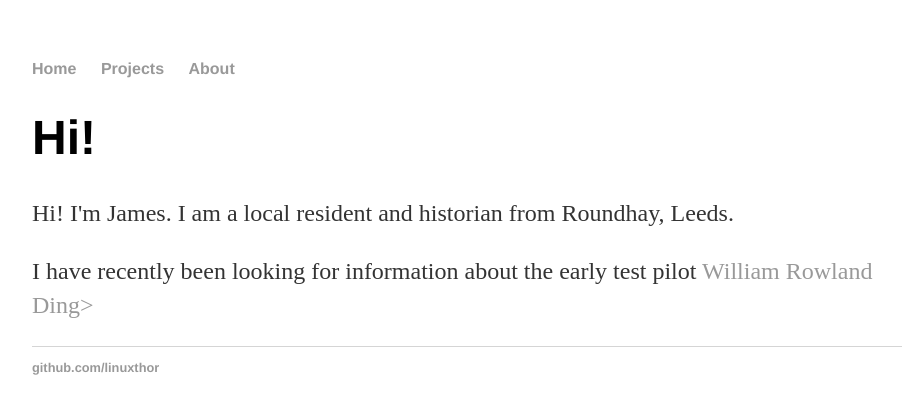
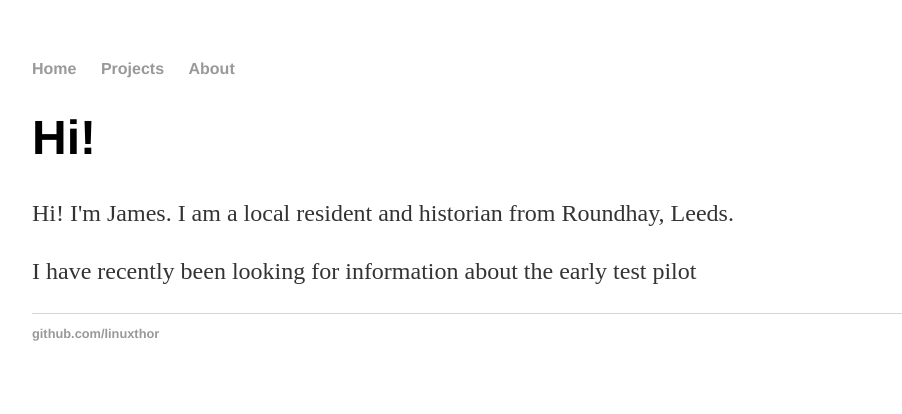
Before and after one commit to linuxthor/linuxthor.github.io, a Jekyll site: the page built from about/index.html, in a window 1280 px wide. Shown: the top 414 px of the page, without its empty margins (160-1062 px from the left). Built offline with Jekyll 4.4.1, drawn with Linux system fonts in a browser that asks for light colours.

Commit message:
Update index.html

```diff
--- a/about/index.html
+++ b/about/index.html
@@ -5,5 +5,5 @@ title: linuxthor
 <div class="blurb">
 	<h1>Hi!</h1>
   <p>Hi! I'm James. I am a local resident and historian from Roundhay, Leeds.<br></p>
-  <p>I have recently been looking for information about the early test pilot <a href="https://github.com/linuxthor/linuxthor.github.io/wiki/Local-History---William-Rowland-Ding-(1885----1917)">William Rowland Ding></a><br></p>
+  <p>I have recently been looking for information about the early test pilot <a href="https://github.com/linuxthor/linuxthor.github.io/wiki/Local-History---William-Rowland-Ding-(1885----1917)" William Rowland Ding></a><br></p>
 </div><!-- /.blurb -->
```
